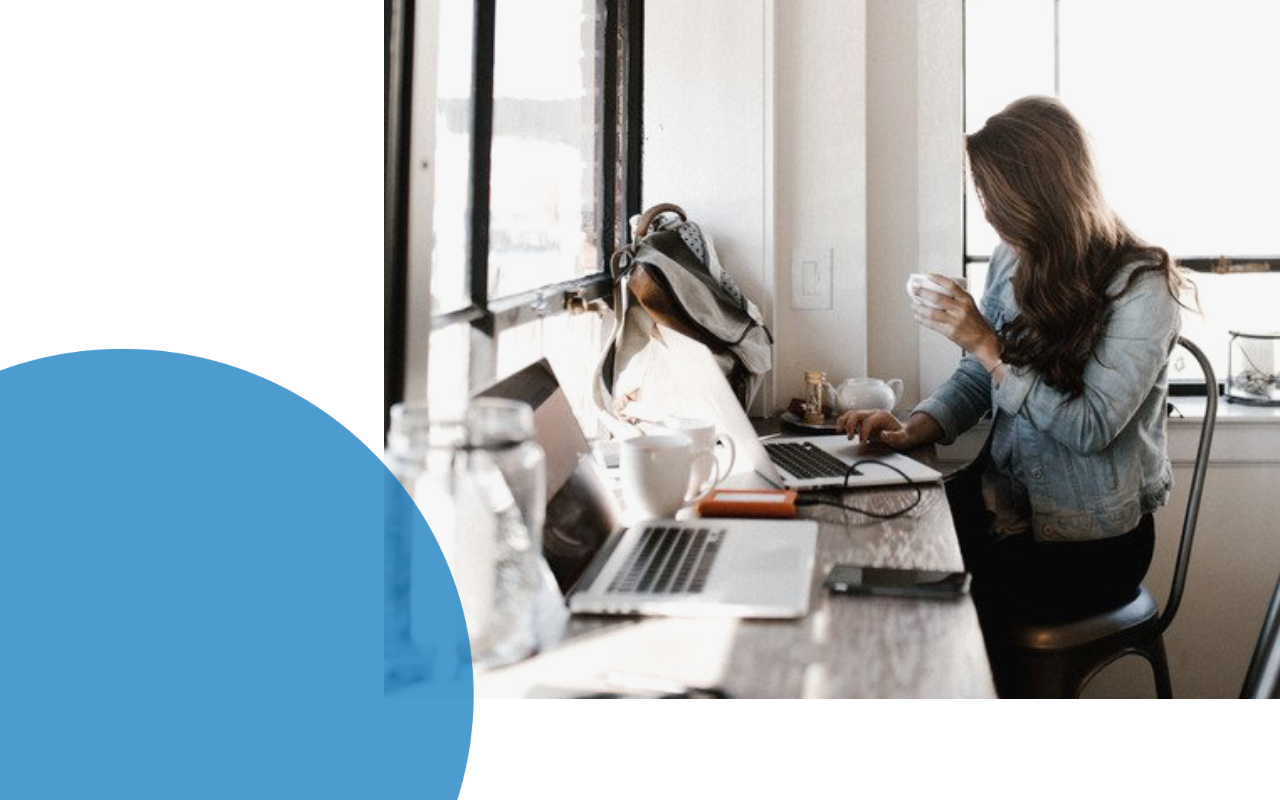
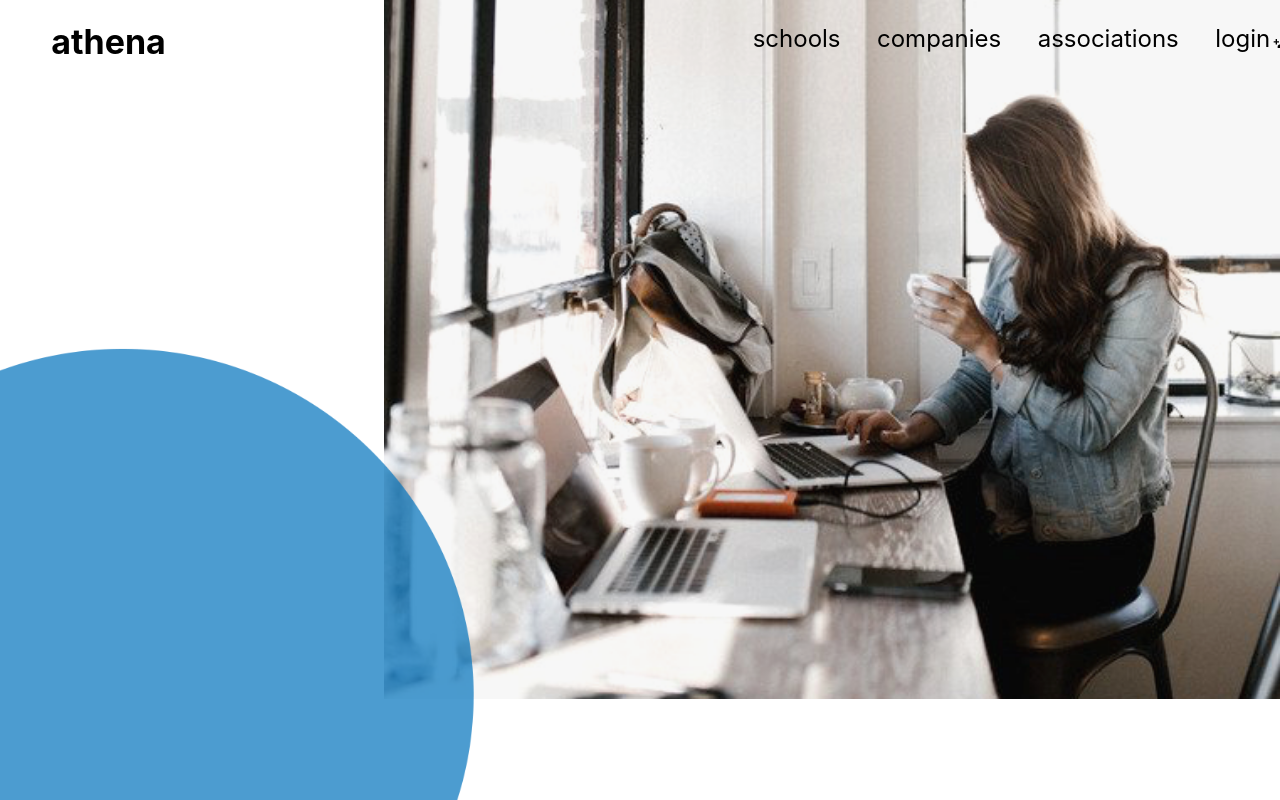
Before and after one commit to jvcquelinefaith/athena, a React (Create React App) app: page / in a window 1280 px wide. Shown: the top 800 px of the page. Built offline with nearby package versions, Linux system fonts and the light colour scheme.

Commit message:
adding navbar skeleton

```diff
--- a/src/App.css
+++ b/src/App.css
@@ -1,11 +1,5 @@
 .App {
-  text-align: center;
-}
-
-.App-logo {
-  animation: App-logo-spin infinite 20s linear;
-  height: 40vmin;
-  pointer-events: none;
+  position: relative;
 }
 
 .App-header {
--- a/src/App.js
+++ b/src/App.js
@@ -1,10 +1,12 @@
 import React, { Component } from 'react';
 import './App.css';
+import NavBar from './NavBar.js';
 
 class App extends Component {
   render() {
     return (
       <div className="App">
+        <NavBar />
         <header className="App-header">
           <img className="backgoundImg" src={require('./WIC.png')}/>
           <img className="sideCircle" src={require('./circle.png')}/>
--- /dev/null
+++ b/src/NavBar.css
@@ -0,0 +1,30 @@
+.Navbar {
+  width: 100%;
+  display: flex;
+  position: absolute;
+  font-size: calc(8px + 2vmin);
+}
+
+.home {
+  font-size: calc(18px + 2vmin);
+  font-weight: bold;
+  padding-left: 4%;
+  margin-top: -1%;
+}
+
+.tabs {
+  display: flex;
+  padding-left: 43%;
+}
+
+.tabs p {
+  padding-left: 8%;
+  display: inline-flex;
+  width: 40%;
+}
+
+.loginIcon {
+  width: 30%;
+  margin-top: -20%;
+  padding-left: 5%;
+}
--- /dev/null
+++ b/src/NavBar.js
@@ -0,0 +1,20 @@
+import React, { Component } from 'react';
+import './NavBar.css';
+
+class NavBar extends Component {
+  render() {
+    return (
+      <div className="Navbar">
+        <span className="home"> <p>athena</p> </span>
+        <span className="tabs">
+          <p> schools </p>
+          <p> companies </p>
+          <p> associations </p>
+          <p> login <img className="loginIcon" src={require('./login_icon.svg')} /> </p>
+        </span>
+      </div>
+    );
+  }
+}
+
+export default NavBar;
```
Also changed, not shown: src/login_icon.svg (added).
